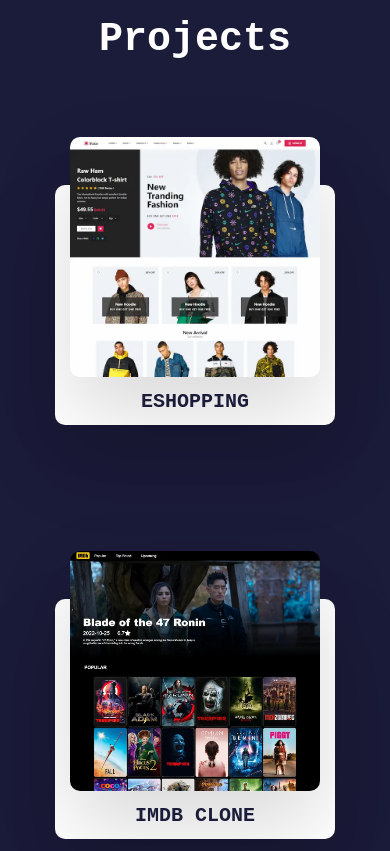
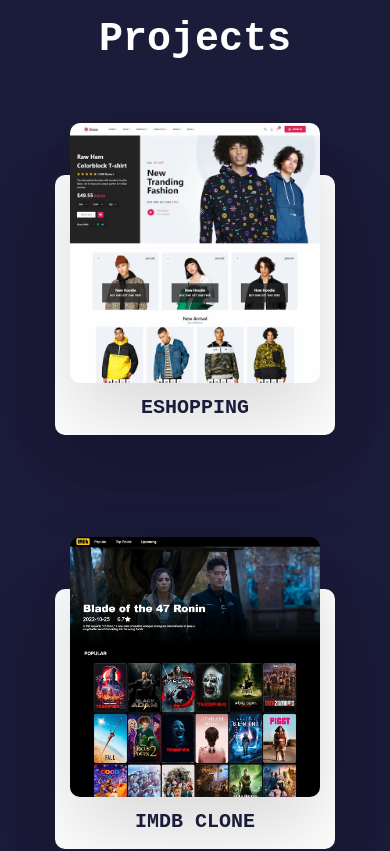
Before and after one commit to Deep9110/Portfolio, a React (Create React App) app: page / in a window 390 px wide. Shown: the part 1640-2491 px from the top of the page. Built offline with nearby package versions, Linux system fonts and the light colour scheme; a web font is replaced by a local one.

Commit message:
minor changes

```diff
--- a/src/components/cart/Cart.css
+++ b/src/components/cart/Cart.css
@@ -76,10 +76,16 @@
     color:#1b1b3a;
     text-transform: uppercase;
 }
-
+.content .techs{
+    display: flex;
+    flex-wrap:wrap;
+    justify-content: center;
+    align-items: center;
+}
 .content .techs span{
     background: #1b1b3a;
     color:#fff;
+    margin:2px 0px;
     padding:2px 6px;
     border-radius: 5px;
     font-family: 'Spline Mono', monospace;
@@ -119,11 +125,11 @@
 @media only screen and (max-width:420px){
     .card{
         width:280px;
-        height: 240px;
+        height: 260px;
     }
     .card .box{
         width:250px;
-        height:240px;
+        height:260px;
     }
     .content h4{
         font-size: 20px;
```
